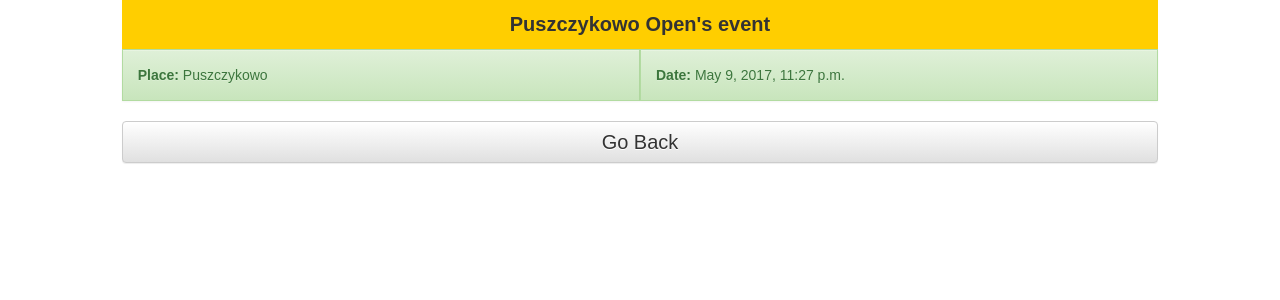
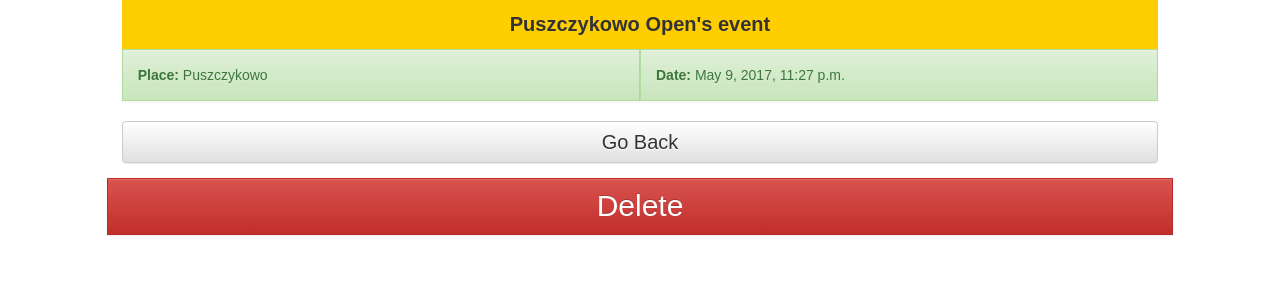
Before and after one commit to jcofta/io2-project, a Django app: template eleague/templates/eleague/edetail.html in a window 1280 px wide. Shown: the part 240-540 px from the top of the page. Run offline with Django 3.2, Linux system fonts and the light colour scheme; the template is opened without the code that fills it: values that come from a table or form of the project are taken from there, others are empty; data comes from the database, SQL or seed files in the repository; both versions use the stored data as it was after the commit; parts of the project's set-up code (start-up, migrations or seed data) failed here and were passed over; some libraries are stand-ins or nearby versions.

Commit message:
Deleting Event

```diff
--- a/eleague/templates/eleague/edetail.html
+++ b/eleague/templates/eleague/edetail.html
@@ -13,4 +13,9 @@
         <button class="col-xs-12 return_btn btn btn-default" onclick="goBack()">Go Back</button>
 
     </div>
+    <form action="/eleague/{{event.tournament.id}}/{{event.id}}/delete/" method="post">
+        {%csrf_token%}
+        <br>
+        <input type="submit" value="Delete" class="col-xs-10 col-xs-offset-1 search_btn btn btn-danger "><br>
+    </form>
 </body>
--- a/eleague/urls.py
+++ b/eleague/urls.py
@@ -19,7 +19,9 @@ urlpatterns = [
     # ex: /eleague/newevent
     url(r'^newevent/$',views.EventCreate.as_view(), name='newevent'),
     # ex: /eleague/<tournament_tag>/search
-    url(r'^search/$',views.search,name='search')
+    url(r'^search/$',views.search,name='search'),
+
+    url(r'^([0-9]+)/(?P<event_id>[0-9]+)/delete/$',views.edelete, name='deleteevent')
 
 
 ]
```
Also changed, not shown: db.sqlite3.
